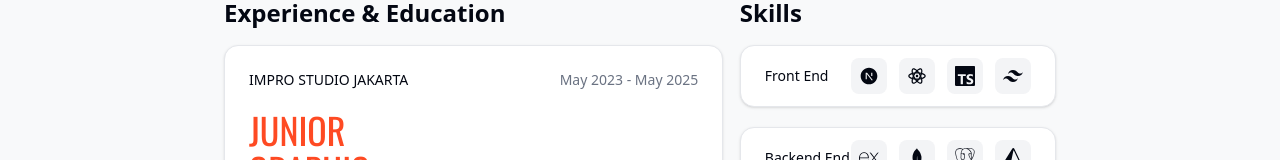
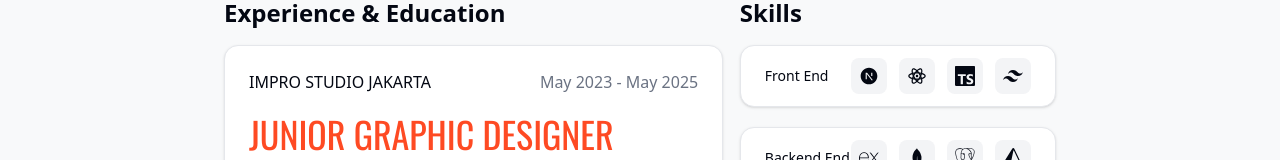
Before and after one commit to hmuawiyah/Web-Portofolio, a Next.js app: page / in a window 1280 px wide. Shown: the part 545-705 px from the top of the page. Built offline with nearby package versions, Linux system fonts and the light colour scheme.

Commit message:
edit: content style

```diff
--- a/src/components/Experience.tsx
+++ b/src/components/Experience.tsx
@@ -61,13 +61,13 @@ const Experience = () => {
                     {data.map((val, i) => (
                         <Card className="w-full h-fit" key={i}>
                             <CardHeader>
-                                <div className="flex flex-col md:flex-row justify-start md:justify-between text-sm uppercase gap-0 mb-3">
+                                <div className="flex flex-col md:flex-row justify-start md:justify-between text-sm md:text-base uppercase gap-0 mb-3">
                                     <p>{val.companyName}</p>
                                     <p className="capitalize text-gray-500">{val.year}</p>
                                 </div>
-                                <CardTitle className="flex flex-wrap w-52 text-4xl text-[#fe4a23] font-display font-[400] uppercase">{val.subject}</CardTitle>
+                                <CardTitle className="flex flex-wrap w-[300] text-4xl text-[#fe4a23] font-display font-[400] uppercase">{val.subject}</CardTitle>
                             </CardHeader>
-                            <CardContent>
+                            <CardContent className="text-sm md:text-base">
                                 {val.textContent}
                             </CardContent>
                         </Card>
```
